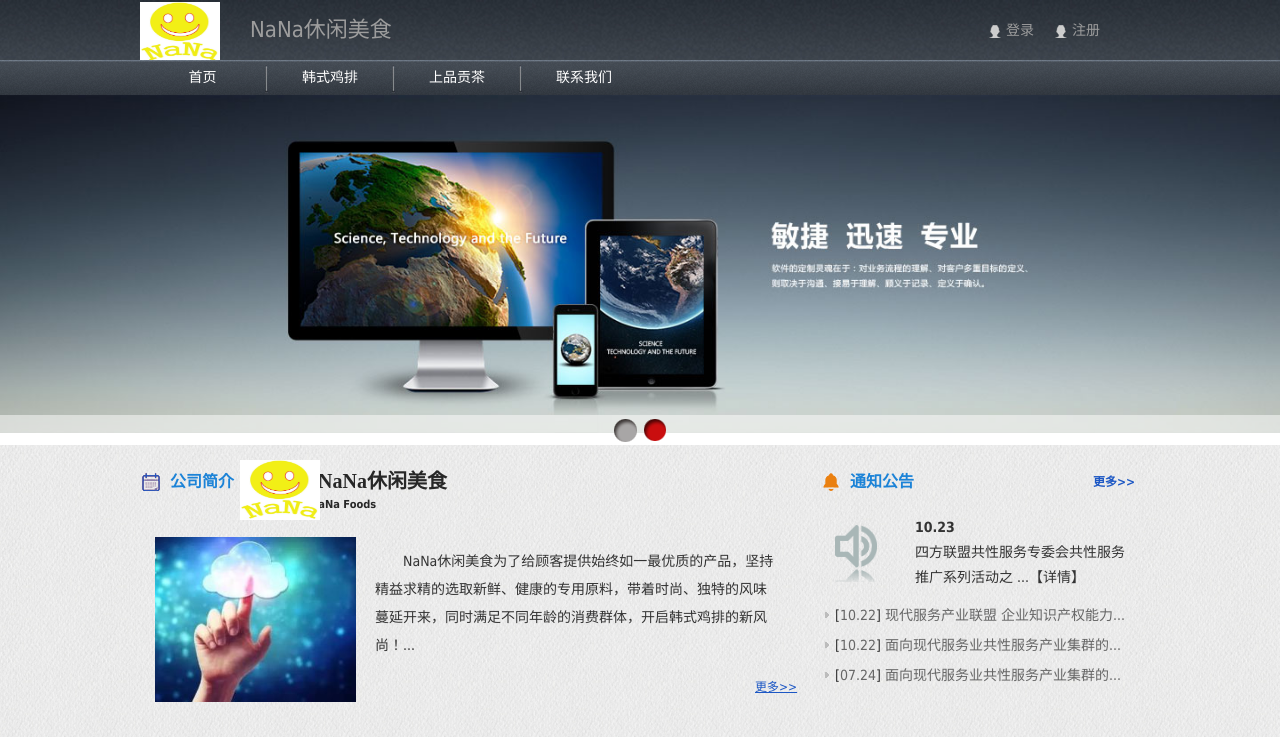
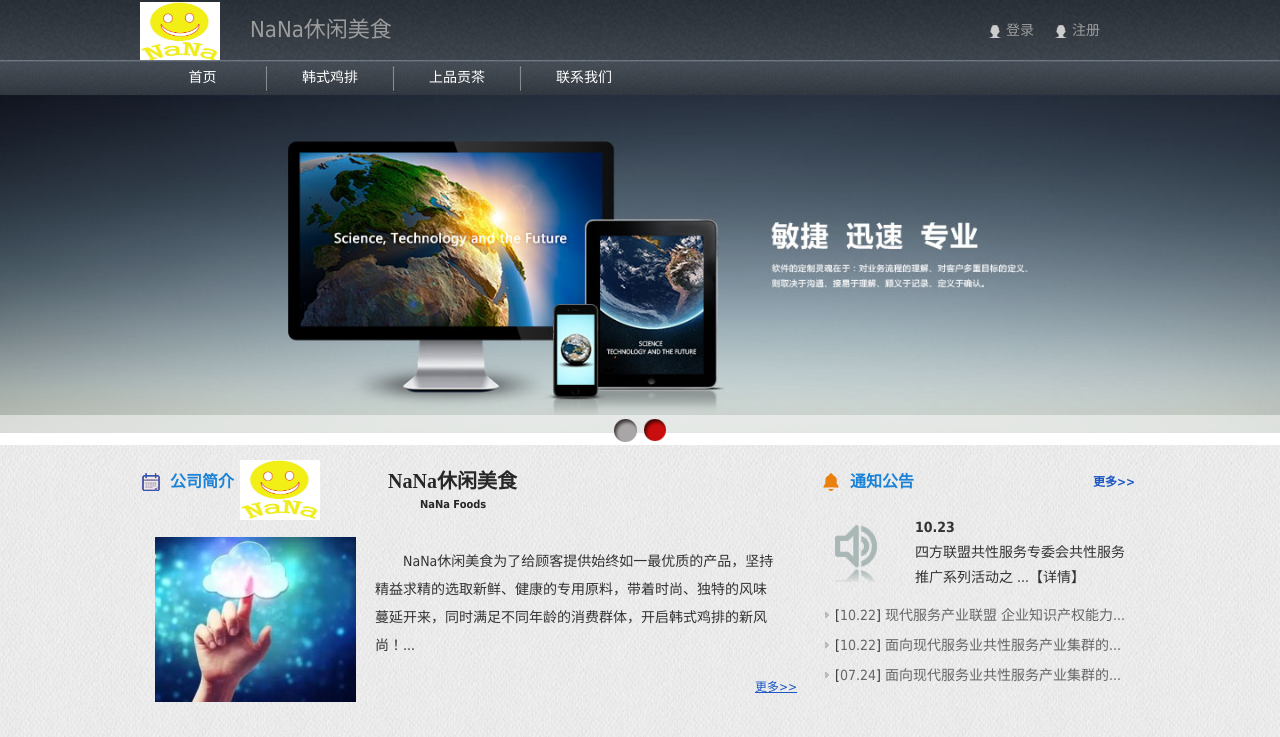
Before and after one commit to JYYweb/JYYweb.github.io, a plain HTML site: page index.html in a window 1280 px wide. Shown: the top 737 px of the page. Drawn offline with Linux system fonts and the light colour scheme.

Commit message:
Update index.html

```diff
--- a/index.html
+++ b/index.html
@@ -69,7 +69,7 @@
   <div class="CON--top-l fl">
     <h3 class="CON--title position"> <span class="tubiao1"></span>公司简介
        <a id="web_logo" class="logoimg2"><img src="images/logo.png" height="60px" width="80px"></a>
-	   <a style="width:500px; margin-top: -40px; margin-left: 180px; float:left;"><ul><li style="margin-left: -2px; font-size:20px; vertical-align: middle;color: #272727; font-family:'SimSun'">NaNa休闲美食</li></li><li style=" margin-top:-10px; margin-left: -10px; vertical-align: middle; font-size:11px; color: #272727;">NaNa Foods</li></ul></a>
+	   <a style="width:500px; margin-top: -40px; margin-left: 250px; float:left;"><ul><li style="margin-left: -2px; font-size:20px; vertical-align: middle;color: #272727; font-family:'SimSun'">NaNa休闲美食</li></li><li style=" margin-top:-10px; margin-left: 30px; vertical-align: middle; font-size:11px; color: #272727;">NaNa Foods</li></ul></a>
 	    </h3>
     <div class="editor clear CON--top-pd"> <span>
    <img src="images/jianjietu.png" align="middle" height="165" width="201">
```
